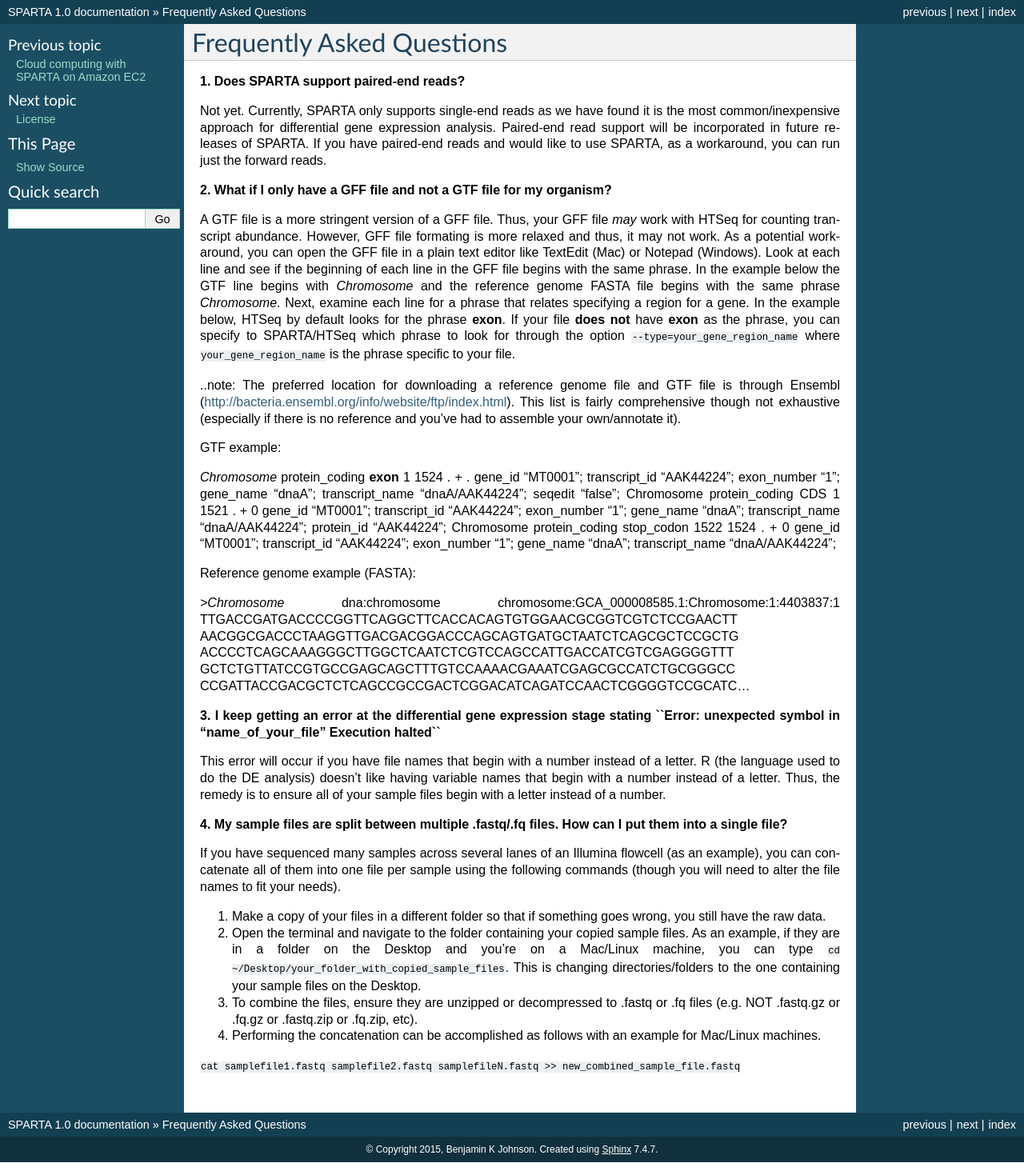
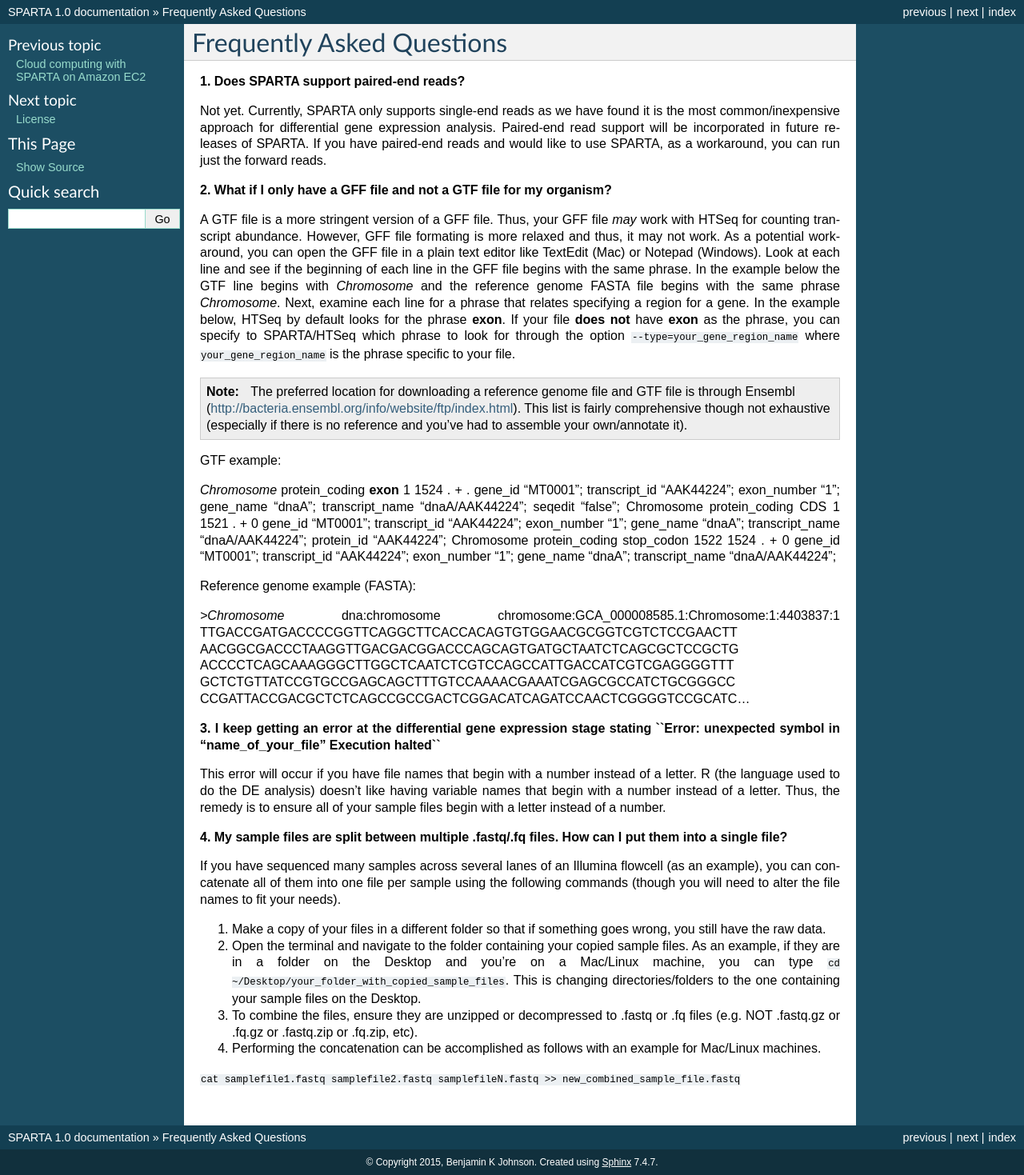
Before and after one commit to abramovitchMSU/SPARTA_Docs_and_Tutorial, a Sphinx documentation site: the page built from docs/source/faq.rst, in a window 1280 px wide. Shown: the whole page at 80% size. Built offline with Sphinx 7.4.7, drawn with Linux system fonts in a browser that asks for light colours; part of the change alters nothing that is shown.

Commit message:
Format update

```diff
--- a/docs/source/faq.rst
+++ b/docs/source/faq.rst
@@ -11,7 +11,7 @@ Not yet. Currently, SPARTA only supports single-end reads as we have found it is
 
 A GTF file is a more stringent version of a GFF file. Thus, your GFF file *may* work with HTSeq for counting transcript abundance. However, GFF file formating is more relaxed and thus, it may not work. As a potential workaround, you can open the GFF file in a plain text editor like TextEdit (Mac) or Notepad (Windows). Look at each line and see if the beginning of each line in the GFF file begins with the same phrase. In the example below the GTF line begins with *Chromosome* and the reference genome FASTA file begins with the same phrase *Chromosome*. Next, examine each line for a phrase that relates specifying a region for a gene. In the example below, HTSeq by default looks for the phrase **exon**. If your file **does not** have **exon** as the phrase, you can specify to SPARTA/HTSeq which phrase to look for through the option ``--type=your_gene_region_name`` where ``your_gene_region_name`` is the phrase specific to your file.
 
-..note: The preferred location for downloading a reference genome file and GTF file is through Ensembl (http://bacteria.ensembl.org/info/website/ftp/index.html). This list is fairly comprehensive though not exhaustive (especially if there is no reference and you've had to assemble your own/annotate it).
+.. note:: The preferred location for downloading a reference genome file and GTF file is through Ensembl (http://bacteria.ensembl.org/info/website/ftp/index.html). This list is fairly comprehensive though not exhaustive (especially if there is no reference and you've had to assemble your own/annotate it).
 
 GTF example:
 
```
